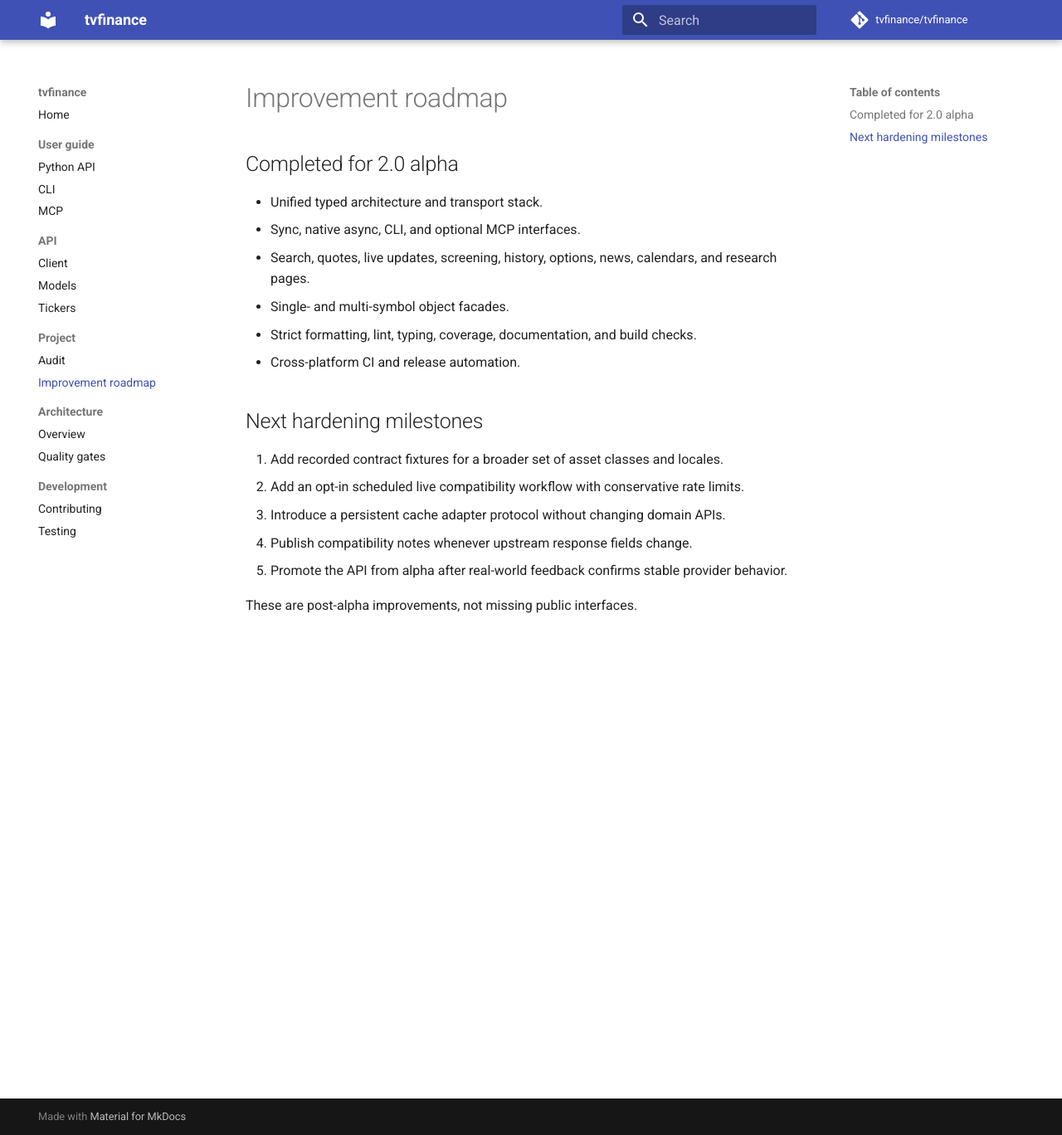
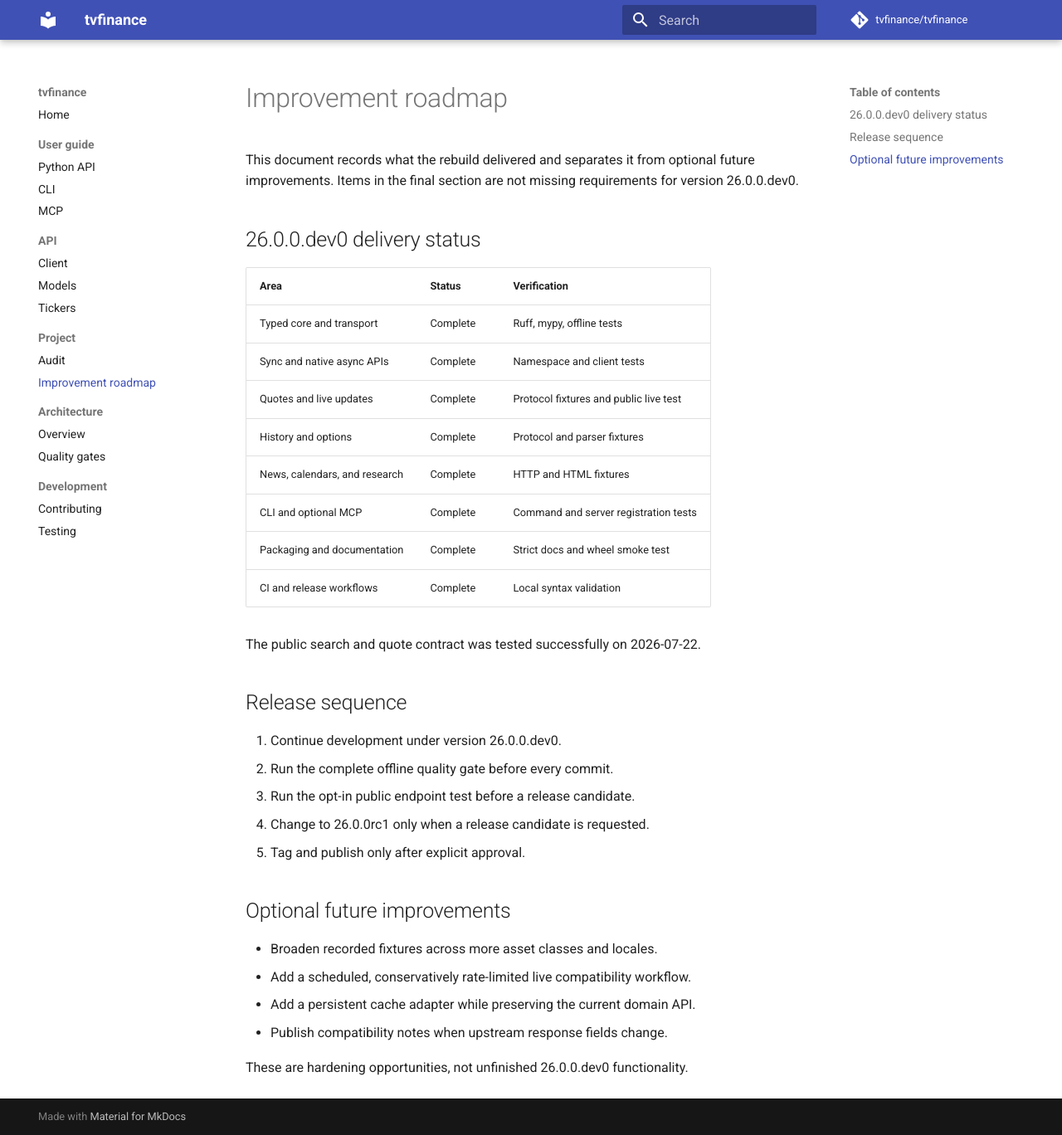
Before and after one commit to henrikxyz/tvfinance, an MkDocs documentation site: the page built from docs/project/roadmap.md, in a window 1280 px wide and 1368 px high. Shown: the whole window at 83% size. Built offline with MkDocs 1.6.1 and Material for MkDocs 9.7.7, drawn with Linux system fonts in a browser that asks for light colours; comment, search, counter and statistics services are not loaded.

Commit message:
chore: set development version to 26.0.0

```diff
--- a/docs/project/roadmap.md
+++ b/docs/project/roadmap.md
@@ -1,24 +1,37 @@
 # Improvement roadmap
 
-## Completed for 2.0 alpha
+This document records what the rebuild delivered and separates it from optional
+future improvements. Items in the final section are not missing requirements
+for version 26.0.0.dev0.
 
-- Unified typed architecture and transport stack.
-- Sync, native async, CLI, and optional MCP interfaces.
-- Search, quotes, live updates, screening, history, options, news, calendars,
-  and research pages.
-- Single- and multi-symbol object facades.
-- Strict formatting, lint, typing, coverage, documentation, and build checks.
-- Cross-platform CI and release automation.
+## 26.0.0.dev0 delivery status
 
-## Next hardening milestones
+| Area | Status | Verification |
+| --- | --- | --- |
+| Typed core and transport | Complete | Ruff, mypy, offline tests |
+| Sync and native async APIs | Complete | Namespace and client tests |
+| Quotes and live updates | Complete | Protocol fixtures and public live test |
+| History and options | Complete | Protocol and parser fixtures |
+| News, calendars, and research | Complete | HTTP and HTML fixtures |
+| CLI and optional MCP | Complete | Command and server registration tests |
+| Packaging and documentation | Complete | Strict docs and wheel smoke test |
+| CI and release workflows | Complete | Local syntax validation |
 
-1. Add recorded contract fixtures for a broader set of asset classes and
-   locales.
-2. Add an opt-in scheduled live compatibility workflow with conservative rate
-   limits.
-3. Introduce a persistent cache adapter protocol without changing domain APIs.
-4. Publish compatibility notes whenever upstream response fields change.
-5. Promote the API from alpha after real-world feedback confirms stable
-   provider behavior.
+The public search and quote contract was tested successfully on 2026-07-22.
 
-These are post-alpha improvements, not missing public interfaces.
+## Release sequence
+
+1. Continue development under version 26.0.0.dev0.
+2. Run the complete offline quality gate before every commit.
+3. Run the opt-in public endpoint test before a release candidate.
+4. Change to 26.0.0rc1 only when a release candidate is requested.
+5. Tag and publish only after explicit approval.
+
+## Optional future improvements
+
+- Broaden recorded fixtures across more asset classes and locales.
+- Add a scheduled, conservatively rate-limited live compatibility workflow.
+- Add a persistent cache adapter while preserving the current domain API.
+- Publish compatibility notes when upstream response fields change.
+
+These are hardening opportunities, not unfinished 26.0.0.dev0 functionality.
--- a/pyproject.toml
+++ b/pyproject.toml
@@ -1,6 +1,6 @@
 [project]
 name = "tvfinance"
-version = "2.0.0.dev0"
+version = "26.0.0.dev0"
 description = "Typed sync and async tools for financial market data research"
 readme = "README.md"
 requires-python = ">=3.10"
--- a/src/tvfinance/__init__.py
+++ b/src/tvfinance/__init__.py
@@ -49,7 +49,7 @@ from tvfinance.core.models import (
 )
 from tvfinance.ticker import AsyncTicker, AsyncTickers, Ticker, Tickers
 
-__version__ = "2.0.0.dev0"
+__version__ = "26.0.0.dev0"
 
 __all__ = [
     "AsyncClient",
```
Also changed, not shown: CHANGELOG.md (+1 -1 lines), docs/development/testing.md (+1 -1 lines), 3 other files.
